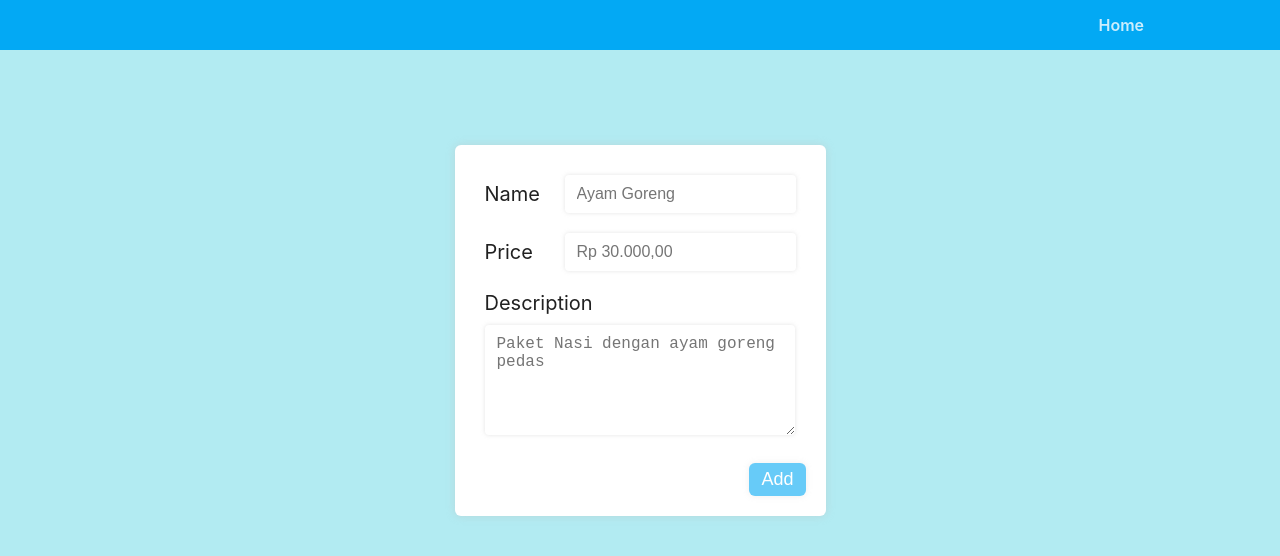
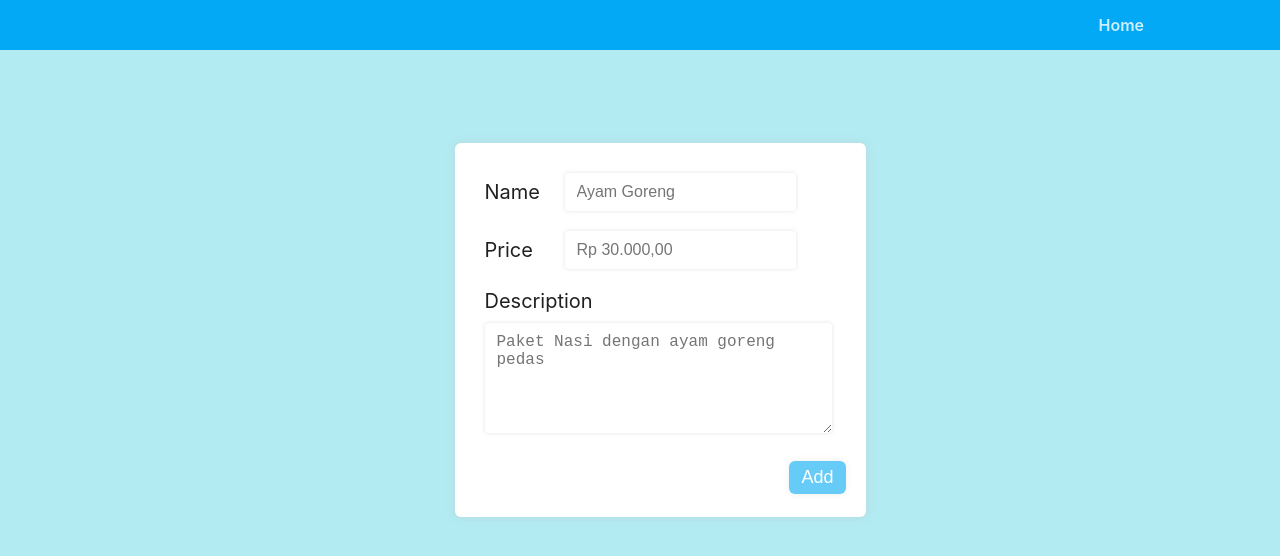
Before and after one commit to vianhanif/cart-sample-app, a React (Create React App) app: page /admin/products/add in a window 1280 px wide. Shown: the top 556 px of the page. Built offline with nearby package versions, Linux system fonts and the light colour scheme; the HTML template or start-up script is replaced by a standard one.

Commit message:
update form layout

```diff
--- a/src/components/Input/Form/style.scss
+++ b/src/components/Input/Form/style.scss
@@ -13,6 +13,8 @@
     box-shadow: 0px 0px 8px $shadow;
     border-radius: 6px;
     padding: 20px;
+    min-width: 100%;
+    padding-bottom: 70px;
     button {
       margin-top: 14px;
       float: right;
--- a/src/pages/admin/index.js
+++ b/src/pages/admin/index.js
@@ -34,12 +34,14 @@ class Admin extends Component {
           </BaseLayout>
         </div>
         <div className="page-form">
+          <BaseLayout>
             <InputForm>
               <Input label="Name" hint="Ayam Goreng" type="text" onChange={value => this.setState({name: value})}/>
               <Input label="Price" hint="Rp 30.000,00" type="number" onChange={value => this.setState({price: value})}/>
               <Input label="Description" hint="Paket Nasi dengan ayam goreng pedas" type="textarea" onChange={value => this.setState({price: value})}/>
               <button disabled={this.isDataValid()} onClick={()=>{this.handleAddProduct()}}>Add</button>
             </InputForm>
+          </BaseLayout>
         </div>
       </div>
     );
```
Lines whose indentation alone changed are shown as unchanged.
